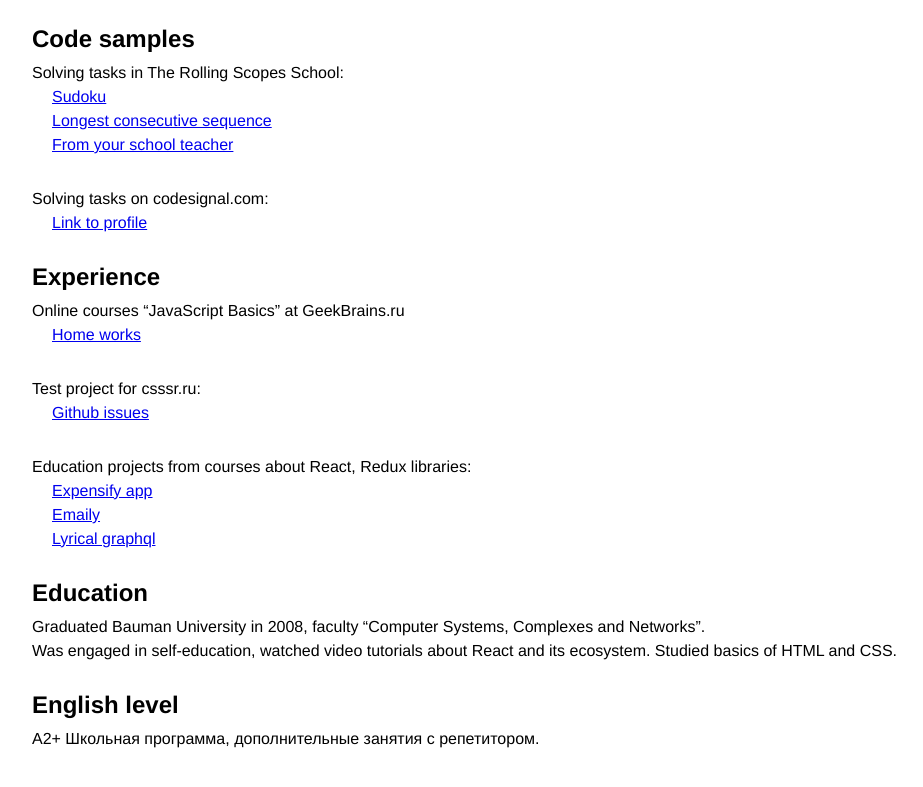
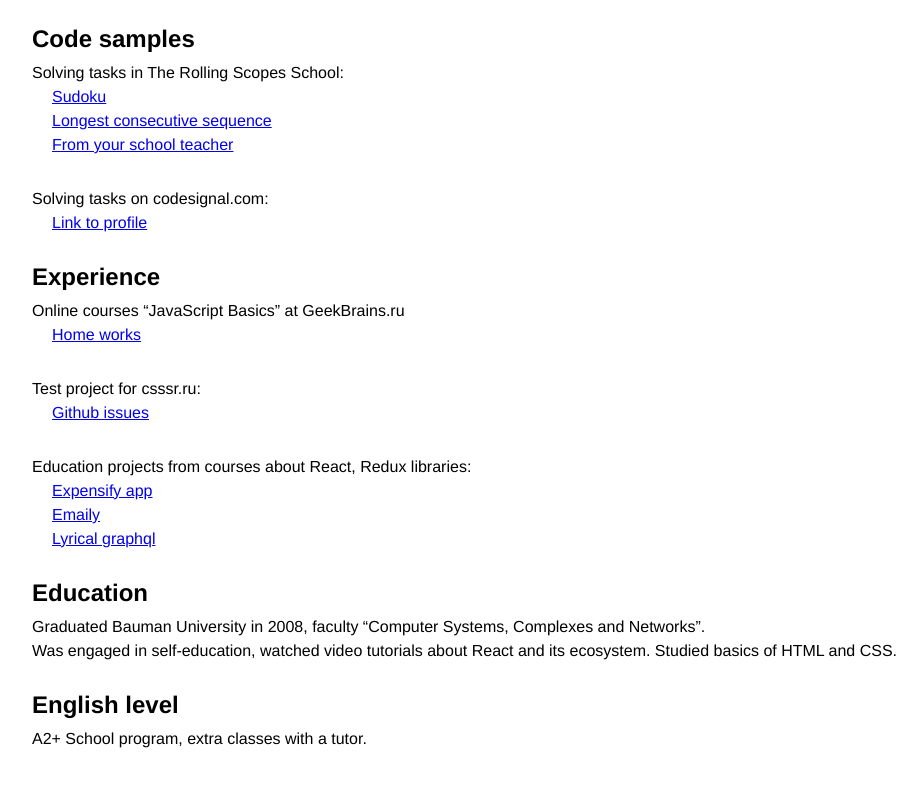
Before and after one commit to dzhudzhi/rsschool-codejam1-cv, a plain HTML site: page index.html in a window 1280 px wide. Shown: the part 472-1259 px from the top of the page, without its empty margins (96-1019 px from the left). Drawn offline with Linux system fonts and the light colour scheme.

Commit message:
feat: translate sections to english: samples, experience, education, english

```diff
--- a/index.html
+++ b/index.html
@@ -64,7 +64,7 @@
         </section>
         <section class="english">
             <h2>English level</h2>
-            <p>A2+ Школьная программа, дополнительные занятия с репетитором.</p>
+            <p>A2+ School program, extra classes with a tutor.</p>
         </section>
     </main>
 </body>
```
